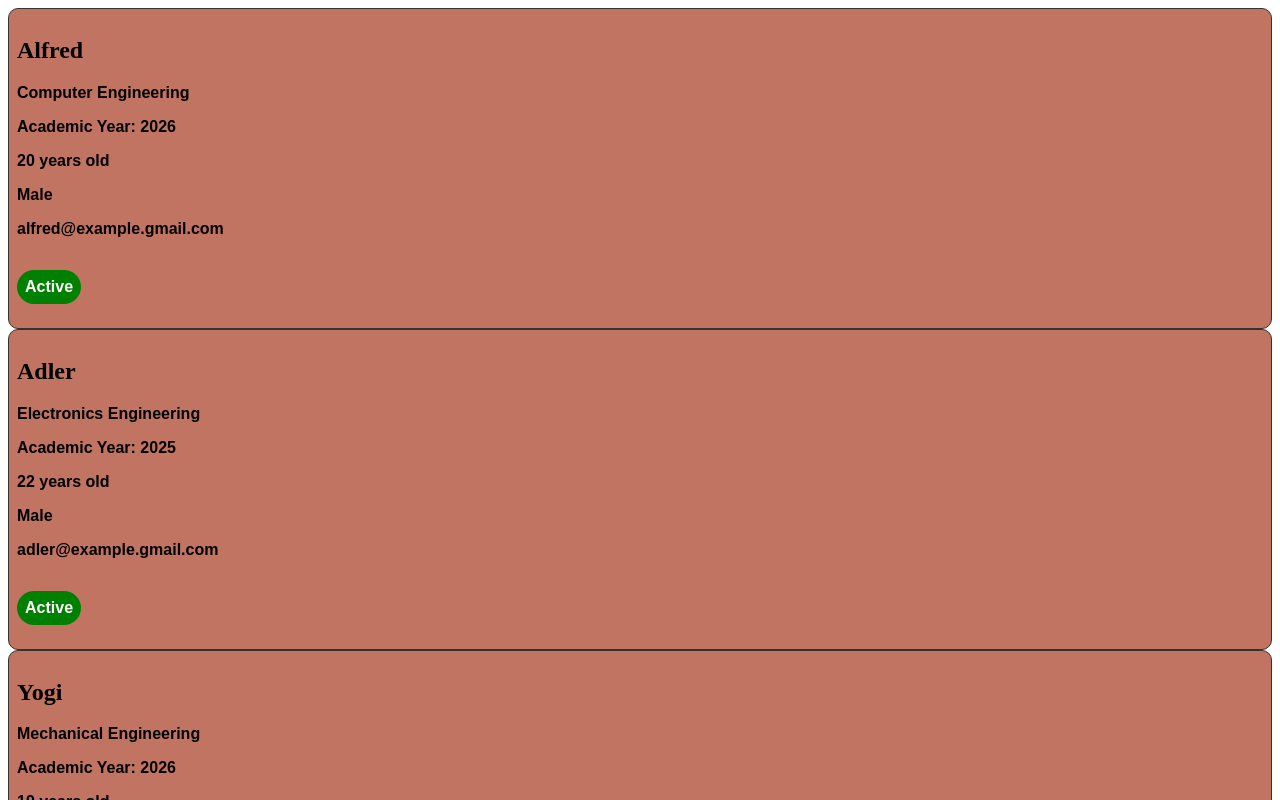
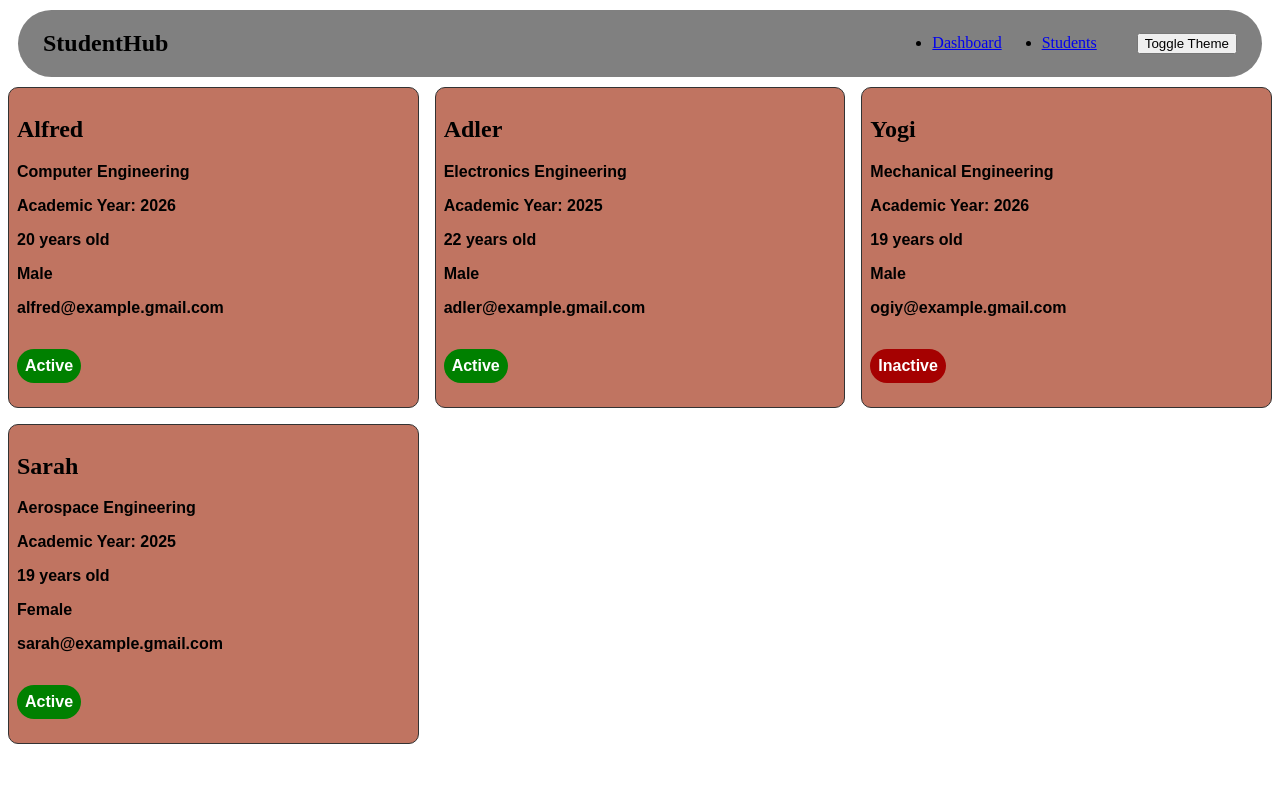
Before and after one commit to aliz-bhattarai-001/student-dashboard, a React (Vite) app: page / in a window 1280 px wide. Shown: the top 800 px of the page. Built offline with nearby package versions, Linux system fonts and the light colour scheme.

Commit message:
Added: NavBar with basic styling

```diff
--- a/src/App.tsx
+++ b/src/App.tsx
@@ -1,12 +1,13 @@
 import { StudentList } from "./components/StudentList"
-import { students } from "./data/data"
-
+import { students, navElements } from "./data/data"
+import { NavBar } from "./components/Navbar"
 
 export default function App() {
     return (
         <>
             <main>
-                <StudentList  students={students} />
+                <NavBar navElements={navElements} />
+                <StudentList students={students} />
             </main>
         </>
     )
--- /dev/null
+++ b/src/components/Navbar.tsx
@@ -0,0 +1,50 @@
+import type { NavBarProps } from "../types/student"
+
+export function NavBar({ navElements }: NavBarProps) {
+
+    const navBarStyles = {
+        display: "flex",
+        justifyContent: "space-between",
+        alignItems: "center",
+        backgroundColor: "grey",
+        paddingLeft: "25px",
+        paddingRight: "25px",
+        borderRadius: "50px",
+        margin: "10px"
+    }
+
+    const navListStyles = {
+        display: "flex",
+        alignItems: "center",
+        gap: "40px",
+        padding: "0px",
+        margin: "0px"
+
+    }
+
+    const ListStyles = { ...navListStyles }
+    return (
+        <>
+            <section style={navBarStyles}>
+                <h1>StudentHub</h1>
+                <nav style={navListStyles}>
+                    <ul style={ListStyles}>
+                        {navElements.map((each) => (
+                            <li key={each.name}>
+                                <a href={each.link}>
+                                    {each.name}
+                                </a>
+                            </li>
+                        ))}
+
+                    </ul>
+
+                    <button type="button">
+                        Toggle Theme
+                    </button>
+                </nav>
+
+            </section>
+        </>
+    ) // return NavBar()
+} // func NavBar() : ReactNode
--- a/src/components/StudentList.tsx
+++ b/src/components/StudentList.tsx
@@ -1,20 +1,16 @@
 import { StudentCard } from "./StudentCard";
 import type { StudentListProps } from "../types/student";
-import styles from "./StudentList.module.css"
+import styles from "./StudentList.module.css";
 
 export function StudentList({ students }: StudentListProps) {
     return (
-        <section className={styles.StudentList}>
-            {
-                students.map(each => (
-                    <StudentCard
-                        key={each.id}
-                        student={each}
-                    />
-                ))
-            }
+        <section className={styles.studentList}>
+            {students.map(each => (
+                <StudentCard
+                    key={each.id}
+                    student={each}
+                />
+            ))}
         </section>
-    )
-
-
-} // function StudentList
+    );
+} // <StudentList /> React Comp
--- a/src/data/data.ts
+++ b/src/data/data.ts
@@ -1,5 +1,16 @@
-import type { Student } from "../types/student";
+import type { Student, NavElem } from "../types/student";
 
+export const navElements: NavElem[] = [
+    {
+        name: "Dashboard",
+        link: "#"
+    },
+    {
+        name: "Students",
+        link: "#"
+    }
+
+] // dataHolder navElements
 
 export const students: Student[] = [
     {
```
Also changed, not shown: src/types/student.ts (+10 -0 lines), src/components/Navbar.module.css (added).
